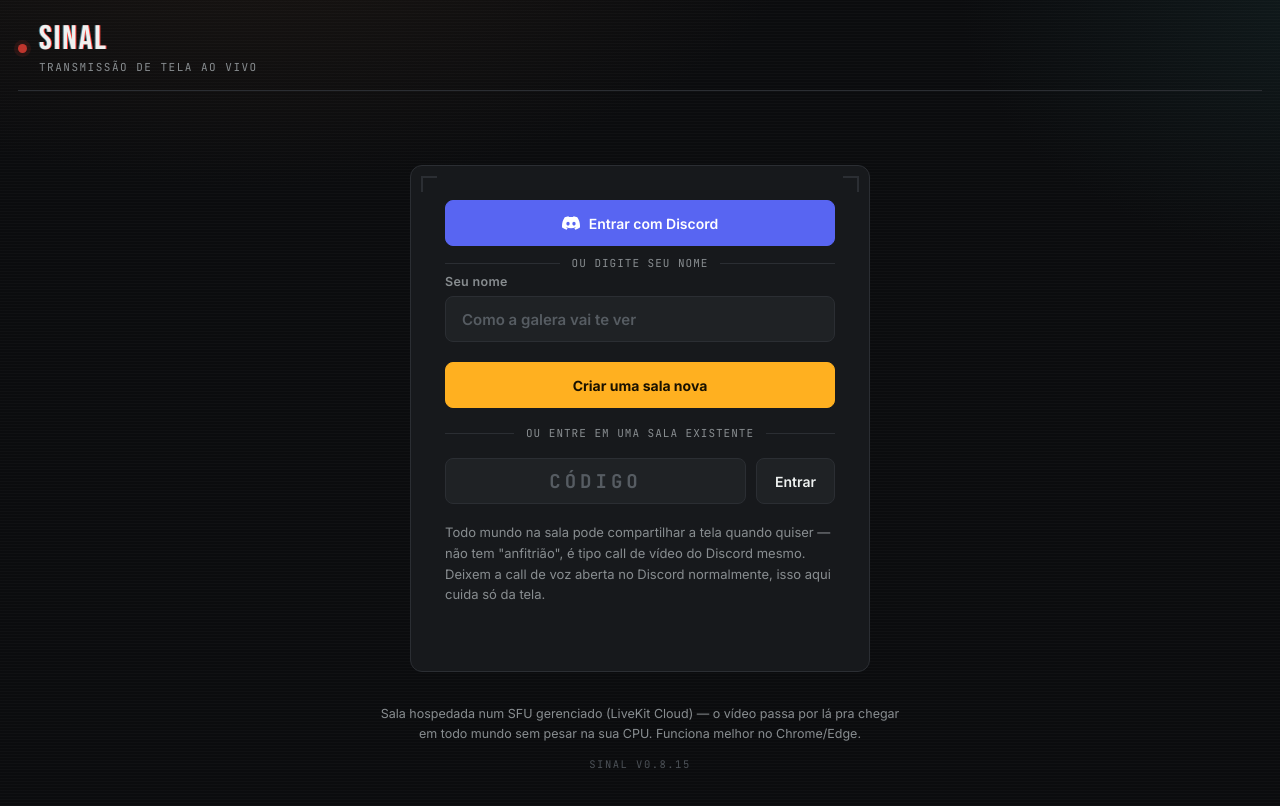
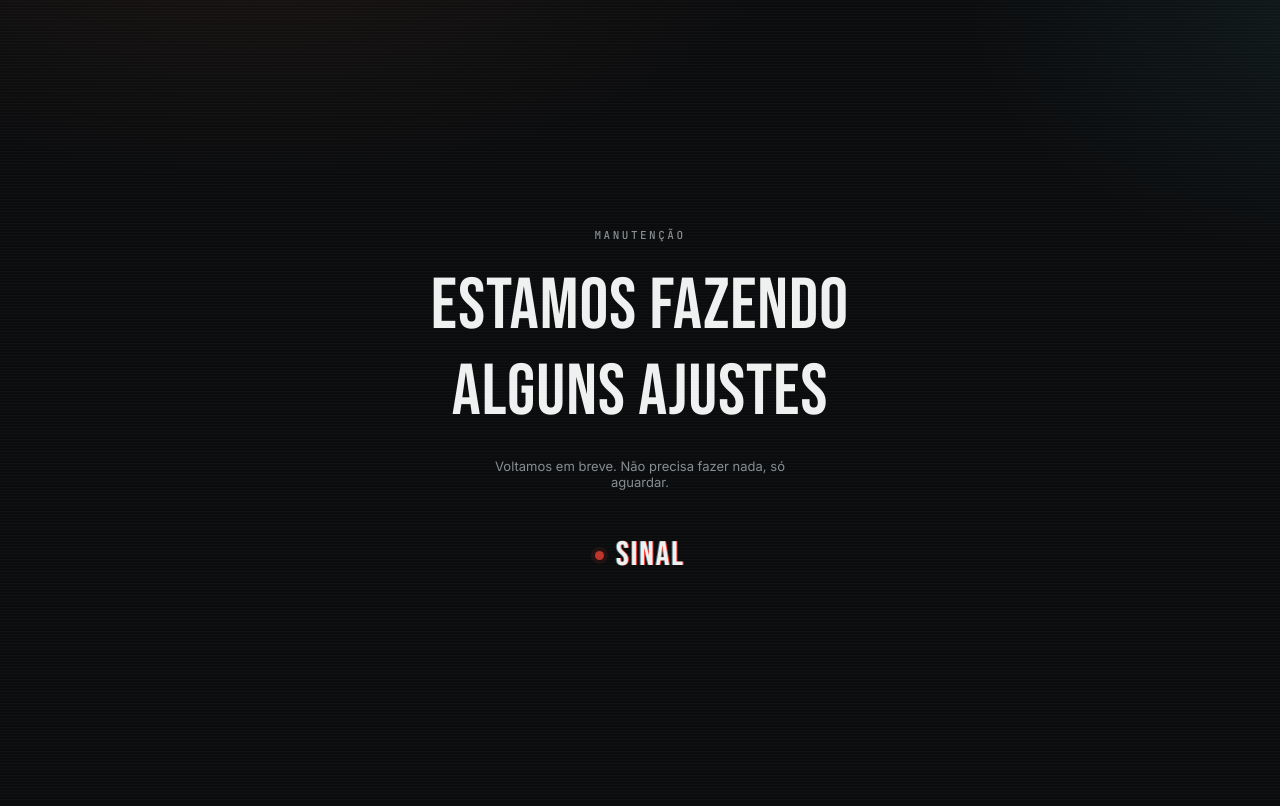
Before and after one commit to Pedr030/sinal-app, a website: page public/index.html in a window 1280 px wide. Drawn offline with Linux system fonts and the light colour scheme.

Commit message:
chore: ativa modo manutenção durante migração de infraestrutura do LiveKit

```diff
--- a/public/app.js
+++ b/public/app.js
@@ -5,6 +5,13 @@
 // nessa arquitetura antiga quem compartilha recodifica o vídeo uma vez POR
 // PESSOA assistindo. Com um SFU, a codificação é feita uma vez só — o
 // servidor do LiveKit é quem retransmite pra todo mundo. Ver HANDOFF.md.
+
+// Liga/desliga a tela de manutenção (#maintenanceScreen no index.html) — usar
+// durante a migração de infraestrutura do LiveKit (ver HANDOFF.md), pra
+// impedir criar/entrar em sala com um erro confuso no meio da troca em vez
+// de uma mensagem clara. 100% reversível: só voltar pra `false` quando o
+// servidor novo estiver pronto, nada mais precisa mudar.
+const MAINTENANCE_MODE = true;
 
 function genCode(){
   const chars = 'ABCDEFGHJKMNPQRSTUVWXYZ23456789'; // sem 0/O/1/I
@@ -1089,6 +1096,11 @@
 }
 
 window.addEventListener('DOMContentLoaded', () => {
+  if(MAINTENANCE_MODE){
+    document.getElementById('entryScreen').style.display = 'none';
+    document.getElementById('maintenanceScreen').style.display = 'flex';
+    return;
+  }
   loadDiscordUser();
   handleDiscordCallback();
   prefillJoinCode();
@@ -1104,7 +1116,7 @@
 });
 
 // PWA: versão, registro do service worker, detecção de atualização e botão de instalação
-const APP_VERSION = '0.8.15'; // bump aqui (e no CACHE do sw.js) a cada publicação — semver: 0.1, 0.2 ... 1.0
+const APP_VERSION = '0.8.16'; // bump aqui (e no CACHE do sw.js) a cada publicação — semver: 0.1, 0.2 ... 1.0
 document.getElementById('versionLabel').textContent = 'v' + APP_VERSION;
 
 if('serviceWorker' in navigator){
--- a/public/index.html
+++ b/public/index.html
@@ -73,6 +73,17 @@
       </div>
       <p class="hint">Todo mundo na sala pode compartilhar a tela quando quiser — não tem "anfitrião", é tipo call de vídeo do Discord mesmo. Deixem a call de voz aberta no Discord normalmente, isso aqui cuida só da tela.</p>
       <div id="entryStatus"></div>
+    </div>
+  </section>
+
+  <!-- MANUTENÇÃO — ver MAINTENANCE_MODE em app.js; ligar/desligar só ali, nada aqui precisa mudar -->
+  <section id="maintenanceScreen" style="display:none">
+    <div class="eyebrow mono">Manutenção</div>
+    <div class="maintenance-message">Estamos fazendo<br>alguns ajustes</div>
+    <div class="sub">Voltamos em breve. Não precisa fazer nada, só aguardar.</div>
+    <div class="maintenance-logo">
+      <span class="rec-led"></span>
+      <span class="word">SINAL</span>
     </div>
   </section>
 
--- a/public/style.css
+++ b/public/style.css
@@ -94,6 +94,33 @@
 }
 
 main{width:100%; max-width:1440px; flex:1; display:flex; flex-direction:column;}
+
+/* ---------- MANUTENÇÃO (cobre a tela inteira, ver MAINTENANCE_MODE em app.js) ---------- */
+#maintenanceScreen{
+  position:fixed; inset:0; z-index:9999;
+  background:
+    repeating-linear-gradient(0deg, rgba(255,255,255,.018) 0px, rgba(255,255,255,.018) 1px, transparent 1px, transparent 3px),
+    radial-gradient(ellipse 900px 460px at 20% -12%, #1a1512 0%, transparent 62%),
+    radial-gradient(ellipse 700px 480px at 105% 0%, #101a1c 0%, transparent 55%),
+    var(--void);
+  display:flex; flex-direction:column; align-items:center; justify-content:center;
+  gap:22px; padding:24px; text-align:center;
+}
+.maintenance-message{
+  font-family:'Bebas Neue', sans-serif; font-size:clamp(36px, 7vw, 72px);
+  line-height:1.2; letter-spacing:1px; color:var(--ink); max-width:900px; font-weight:400;
+}
+#maintenanceScreen .sub{ color:var(--fog); font-size:13px; max-width:340px; }
+.maintenance-logo{ display:flex; align-items:center; gap:12px; margin-top:26px; }
+.maintenance-logo .rec-led{
+  width:9px; height:9px; border-radius:50%;
+  background:var(--rec); box-shadow:0 0 0 4px var(--rec-dim);
+  animation:blink 1.8s ease-in-out infinite; flex-shrink:0;
+}
+.maintenance-logo .word{
+  font-family:'Bebas Neue', sans-serif; font-size:34px; letter-spacing:2px; line-height:1;
+  color:var(--ink); text-shadow:1px 0 0 var(--rec), -1px 0 0 rgba(120,220,255,.5);
+}
 
 /* ---------- ENTRY SCREEN ---------- */
 #entryScreen .panel{
--- a/public/sw.js
+++ b/public/sw.js
@@ -1,6 +1,6 @@
 // IMPORTANTE: mude o número da versão aqui a cada publicação (mesmo sem mexer no resto
 // do arquivo) — é assim que o navegador percebe que existe uma atualização e avisa o app.
-const CACHE = 'sinal-shell-0.8.15';
+const CACHE = 'sinal-shell-0.8.16';
 const SHELL = ['./index.html', './style.css', './app.js', './manifest.json', './icons/icon-192.png', './icons/icon-512.png'];
 
 self.addEventListener('install', (event) => {
```
Also changed, not shown: HANDOFF.md (+13 -1 lines).
